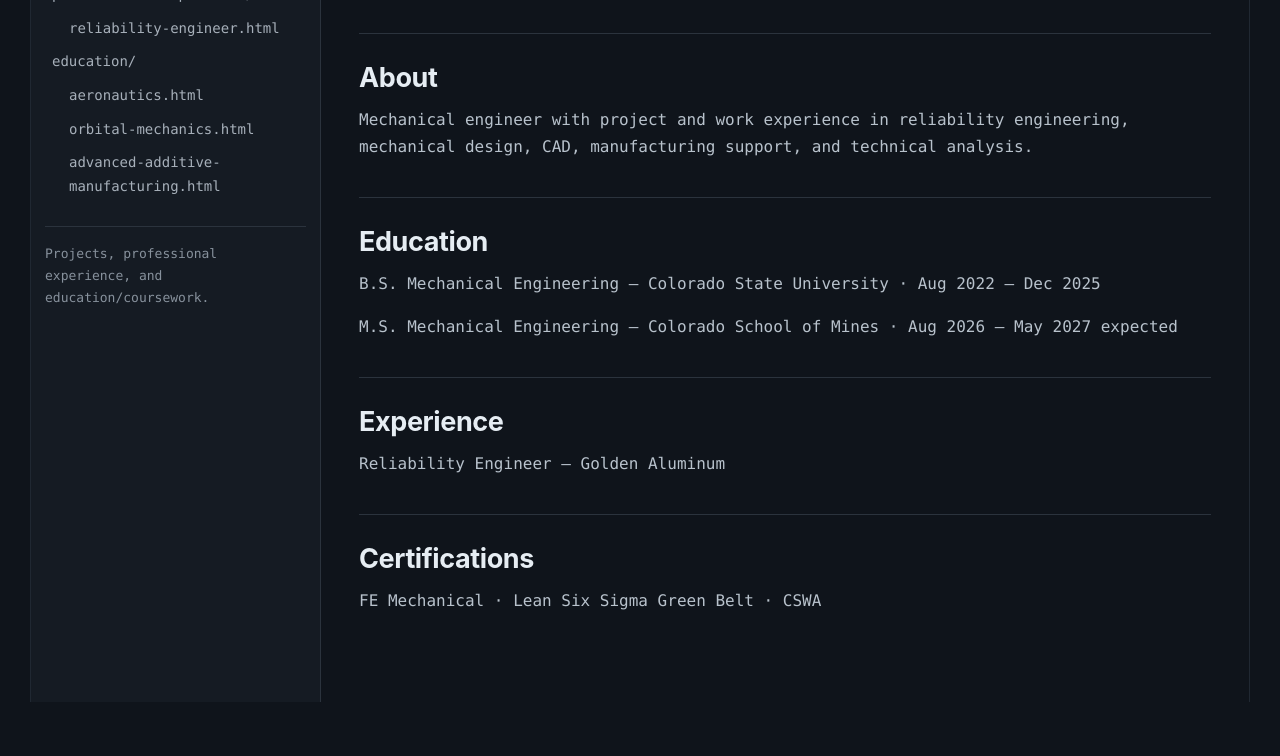
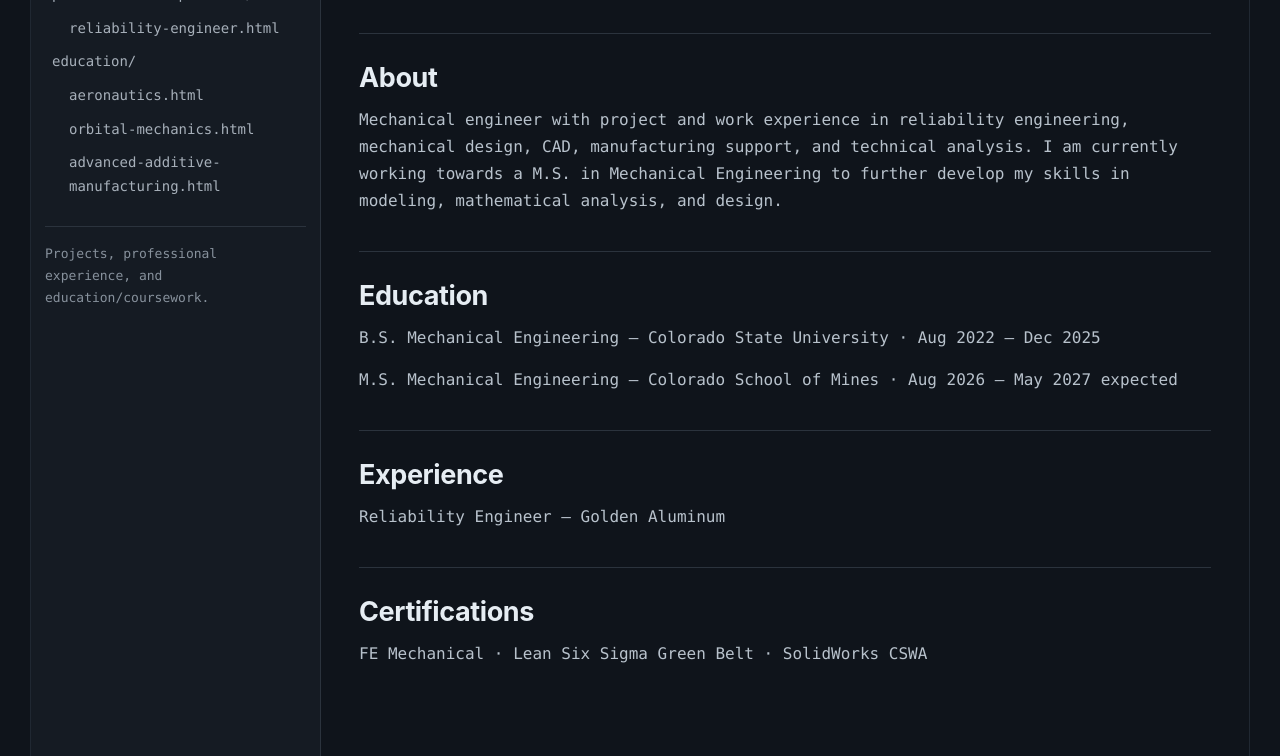
Before and after one commit to padowc-eng/padowc-eng.github.io, a plain HTML site: page index.html in a window 1280 px wide. Shown: the part 241-997 px from the top of the page. Before the commit the page ends 943 px from the top, so only its background shows below. Drawn offline with Linux system fonts and the light colour scheme.

Commit message:
Update bio and certification information in index.html
Expanded the bio section to include current academic pursuits and updated certification details.

```diff
--- a/index.html
+++ b/index.html
@@ -65,7 +65,7 @@
           <h2>About</h2>
           <p>
             Mechanical engineer with project and work experience in reliability engineering,
-            mechanical design, CAD, manufacturing support, and technical analysis.
+            mechanical design, CAD, manufacturing support, and technical analysis. I am currently working towards a M.S. in Mechanical Engineering to further develop my skills in modeling, mathematical analysis, and design.
           </p>
         </section>
 
@@ -82,7 +82,7 @@
 
         <section class="section">
           <h2>Certifications</h2>
-          <p>FE Mechanical · Lean Six Sigma Green Belt · CSWA</p>
+          <p>FE Mechanical · Lean Six Sigma Green Belt · SolidWorks CSWA</p>
         </section>
 
       </div>
```
